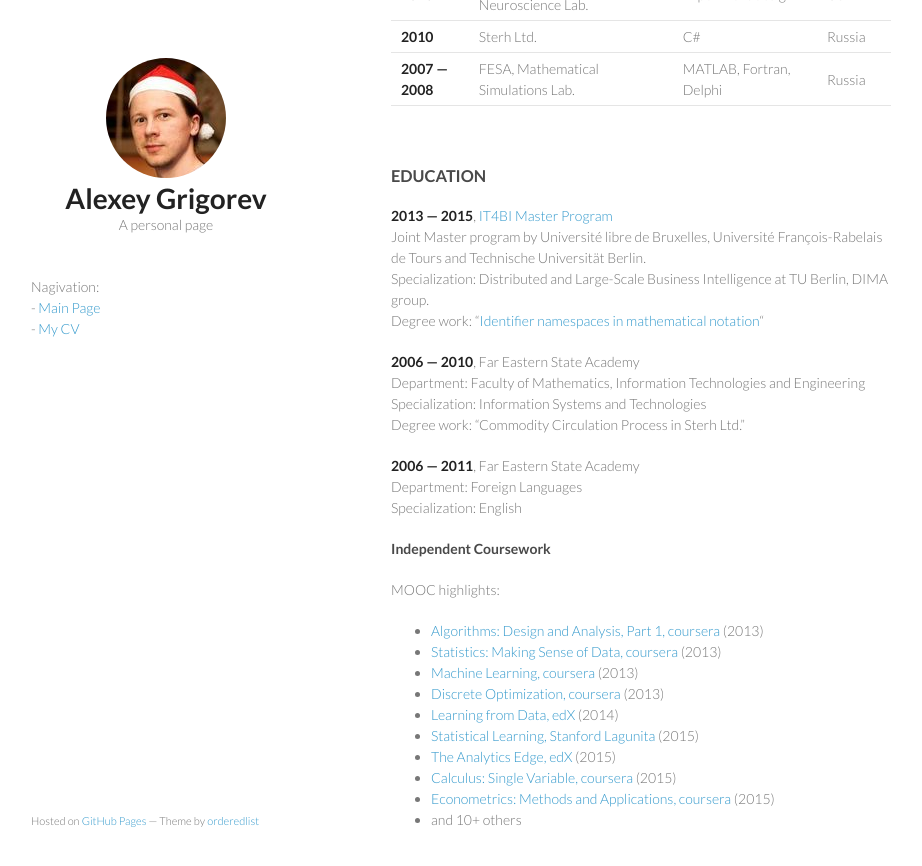
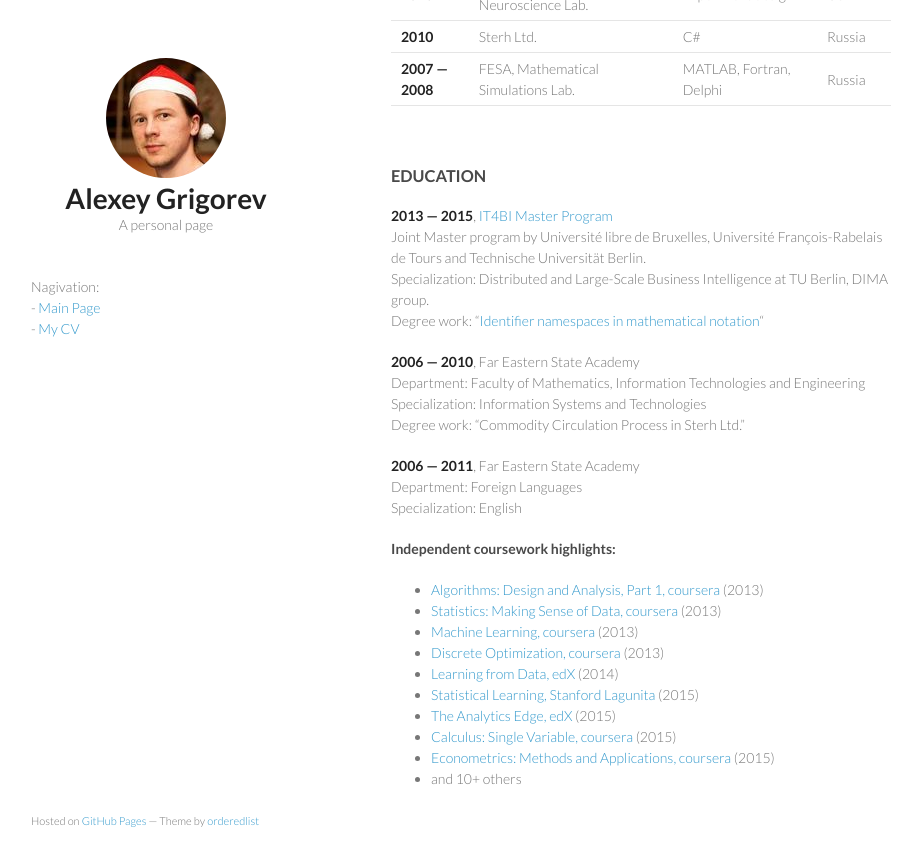
Before and after one commit to alexeygrigorev/alexeygrigorev.github.io, a Jekyll site: the page built from cv.md, in a window 1280 px wide and 900 px high, scrolled down 1744 px. Shown: the top 866 px of the window, without its empty margins (179-1101 px from the left). Built offline with Jekyll 4.4.1, drawn with Linux system fonts in a browser that asks for light colours.

Commit message:
Update cv.md

```diff
--- a/cv.md
+++ b/cv.md
@@ -86,7 +86,7 @@ Other experience:
   </tr>
   <tr>
     <td><strong>2012 &mdash; 2013</strong></td>
-    <td><strong><a href="http://www.ubs.com/">UBS</a></strong> via <strong><a href="http://www.luxoft.com/">Luxoft</a></strong></td>
+    <td><a href="http://www.ubs.com/">UBS</a> via <a href="http://www.luxoft.com/">Luxoft</a></td>
     <td>Java/Spring</td>
     <td>Poland</td>
   </tr>
@@ -155,10 +155,7 @@ Department: Foreign Languages<br/>
 Specialization: English<br/>
 
 
-
-#### Independent Coursework
-
-MOOC highlights:
+#### Independent coursework highlights:
 
 - [Algorithms: Design and Analysis, Part 1, coursera](https://www.coursera.org/course/algo) (2013)
 - [Statistics: Making Sense of Data, coursera](https://www.coursera.org/course/introstats) (2013)
```
